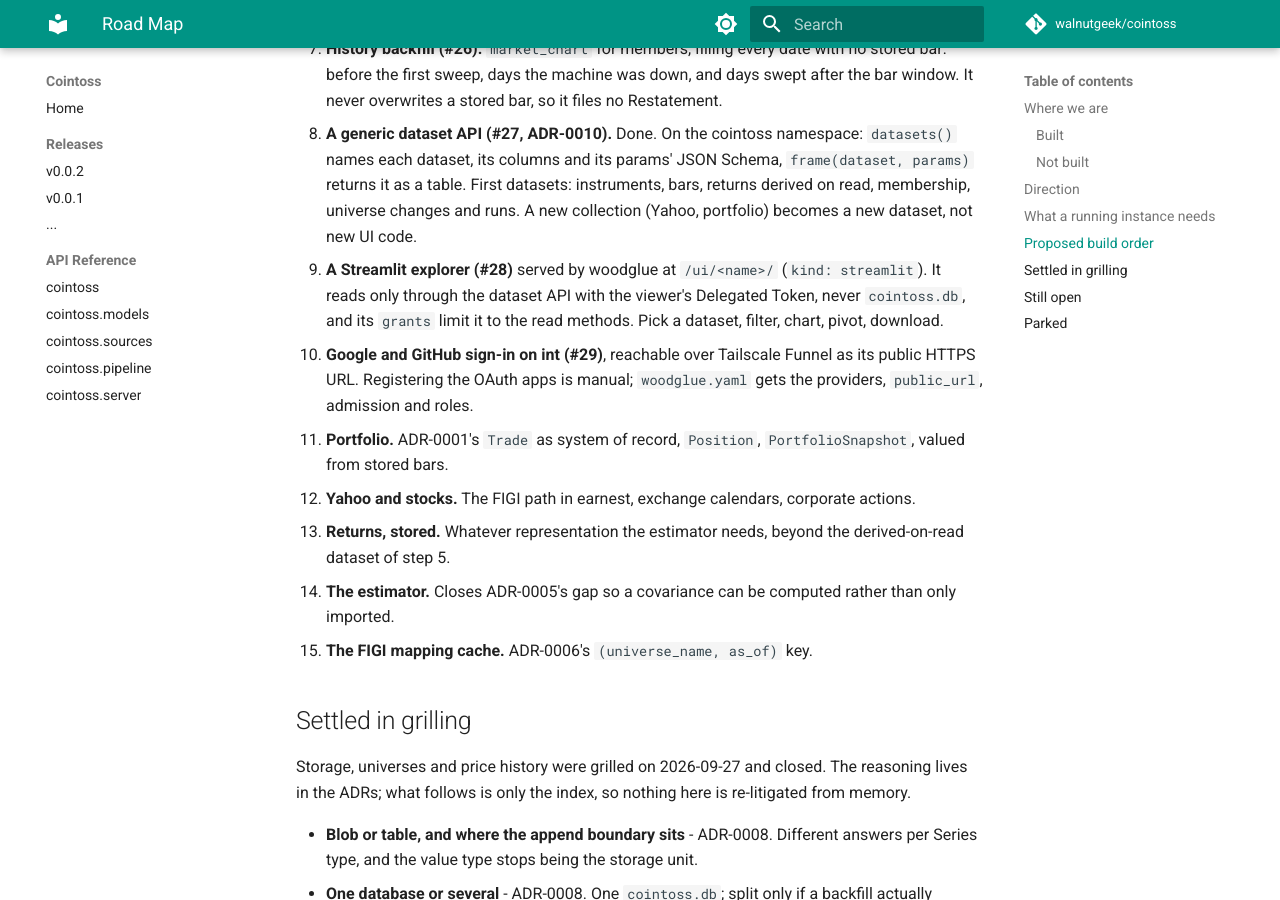
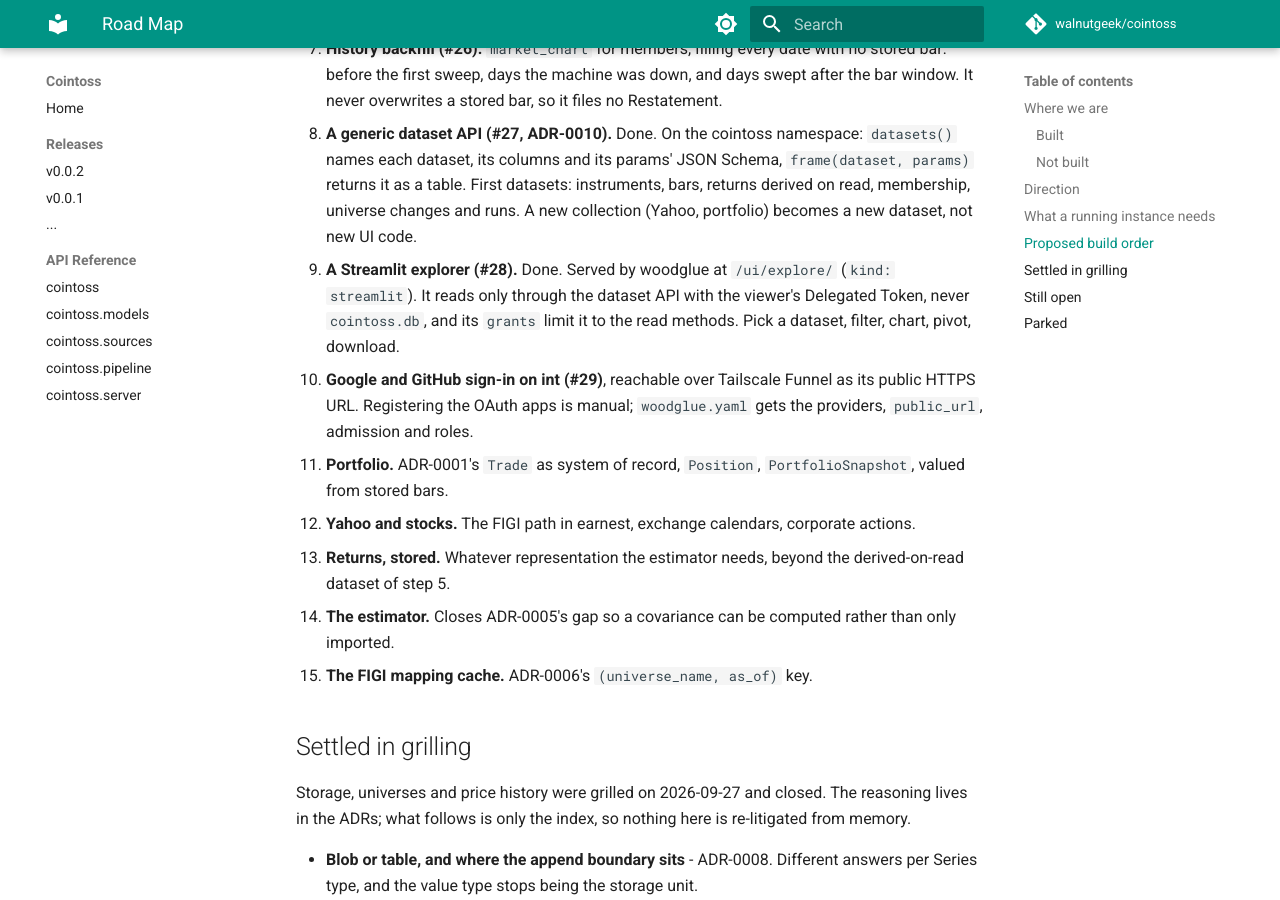
Before and after one commit to walnutgeek/cointoss, an MkDocs documentation site: the page built from docs/road-map.md, in a window 1280 px wide and 900 px high, scrolled down 3812 px. Built offline with MkDocs 1.6.1 and Material for MkDocs 9.7.7, drawn with Linux system fonts in a browser that asks for light colours; comment, search, counter and statistics services are not loaded.

Commit message:
Review fixes for #28: call cointoss reaches only read nodes; road map marks #28 done
woodglue exposes only api-tagged nodes over JSON-RPC, so the explorer's
call cointoss Grant cannot invoke the scheduled sweep, and firing its
trigger needs trigger cointoss. Correct README and the explorer_ui
docstring, and test that cointoss.data:sweep is method-not-found.

Co-Authored-By: Claude Opus 5.5 <noreply@anthropic.com>

```diff
--- a/docs/road-map.md
+++ b/docs/road-map.md
@@ -120,7 +120,7 @@ early, because accumulated history is the one thing that cannot be produced late
       each dataset, its columns and its params' JSON Schema, `frame(dataset, params)` returns it as
       a table. First datasets: instruments, bars, returns derived on read, membership, universe
       changes and runs. A new collection (Yahoo, portfolio) becomes a new dataset, not new UI code.
-   4. **A Streamlit explorer (#28)** served by woodglue at `/ui/<name>/` (`kind: streamlit`). It reads
+   4. **A Streamlit explorer (#28).** Done. Served by woodglue at `/ui/explore/` (`kind: streamlit`). It reads
       only through the dataset API with the viewer's Delegated Token, never `cointoss.db`, and its
       `grants` limit it to the read methods. Pick a dataset, filter, chart, pivot, download.
    5. **Google and GitHub sign-in on int (#29)**, reachable over Tailscale Funnel as its public HTTPS
```
Also changed, not shown: README.md (+3 -2 lines), 2 other files.
